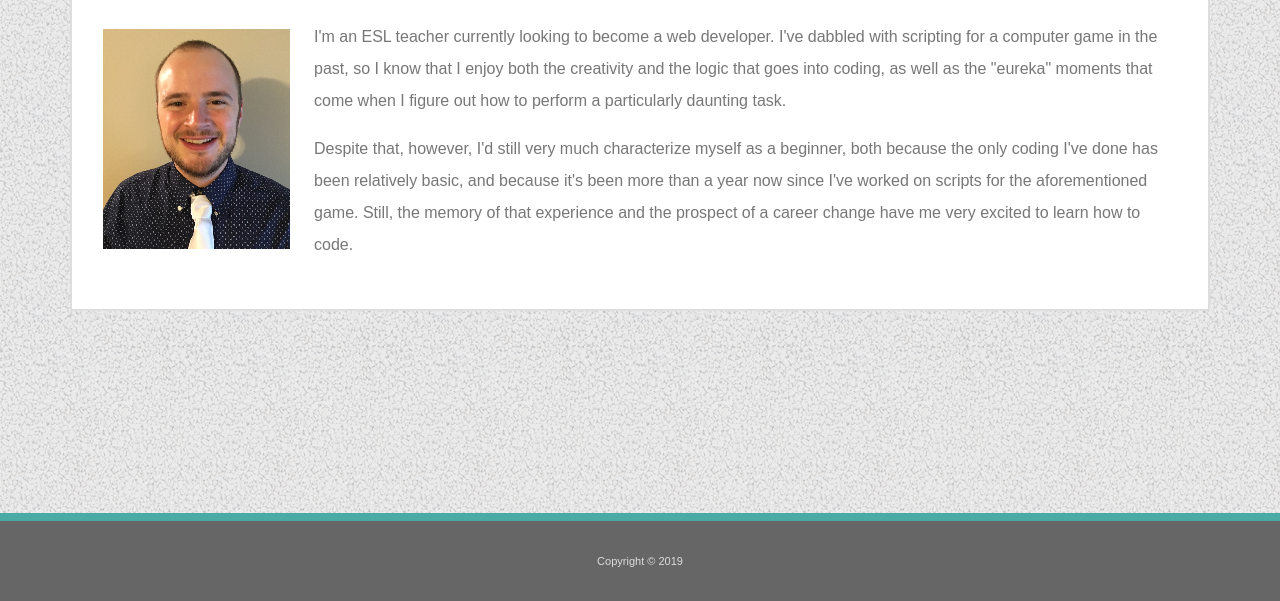
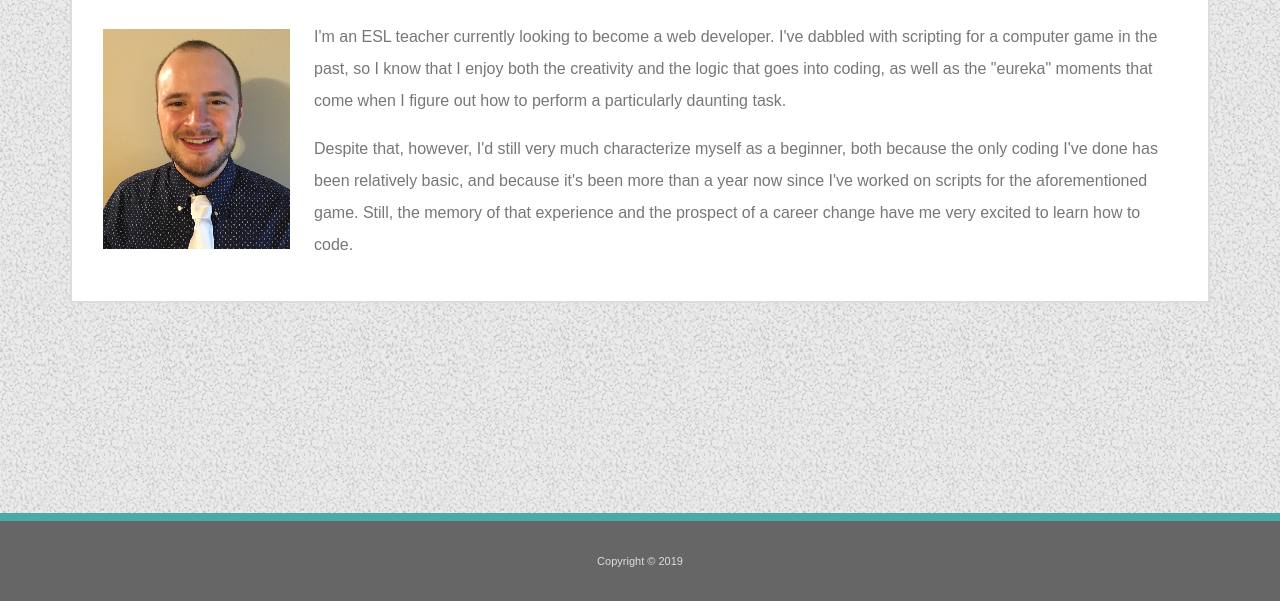
Before and after one commit to ajdlm/ajdlm.github.io, a website: page index.html in a window 1280 px wide. Shown: the part 199-800 px from the top of the page. Drawn offline with nearby package versions, Linux system fonts and the light colour scheme.

Commit message:
Messed around with borders and paddings to create a more aesthetically appealing sense of space at the bottom of the container in index.html

```diff
--- a/index.html
+++ b/index.html
@@ -83,7 +83,7 @@
             into coding, as well as the "eureka" moments that come when I figure out how to perform
             a particularly daunting task.</p>
 
-          <p class="text-primary mx-3 mb-5" style="line-height: 2;">Despite that, however, I'd still very much
+          <p class="text-primary mx-3 mb-4 pb-3" style="line-height: 2;">Despite that, however, I'd still very much
             characterize
             myself as a beginner, both because
             the only coding I've done has been relatively basic, and because it's been more than a year
```
